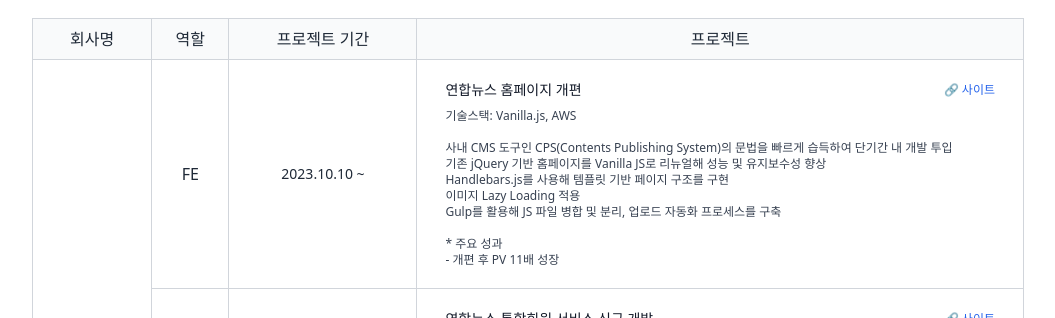
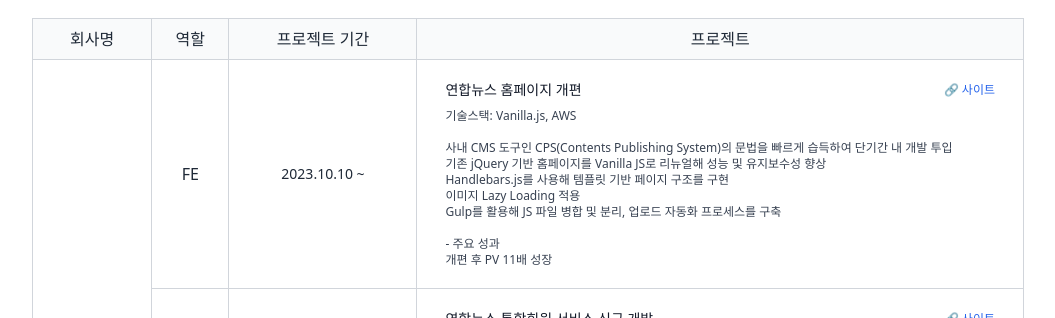
Before and after one commit to ParkBeomMin/MyPortfolio, a React (Vite) app: page / in a window 1280 px wide. Shown: the part 1680-1998 px from the top of the page, without its empty margins (112-1167 px from the left). Built offline with nearby package versions, Linux system fonts and the light colour scheme.

Commit message:
Refactor work experience section in data.ts for improved formatting and clarity.

```diff
--- a/src/data.ts
+++ b/src/data.ts
@@ -148,8 +148,8 @@ export const workExperience = [
       이미지 Lazy Loading 적용
       Gulp를 활용해 JS 파일 병합 및 분리, 업로드 자동화 프로세스를 구축
 
-      * 주요 성과
-      - 개편 후 PV 11배 성장
+      - 주요 성과
+      개편 후 PV 11배 성장
       `,
       date: '2023.10.10 ~ ',
       skills: ['Vanilla.js', 'AWS'],
--- a/vite.config.ts
+++ b/vite.config.ts
@@ -4,7 +4,6 @@ import react from '@vitejs/plugin-react'
 // https://vite.dev/config/
 export default defineConfig({
   plugins: [react()],
-  base: '/MyPortfolio/', // 저장소 이름과 일치해야 함
   resolve: {
     alias: {
       "@": "/src",
```
